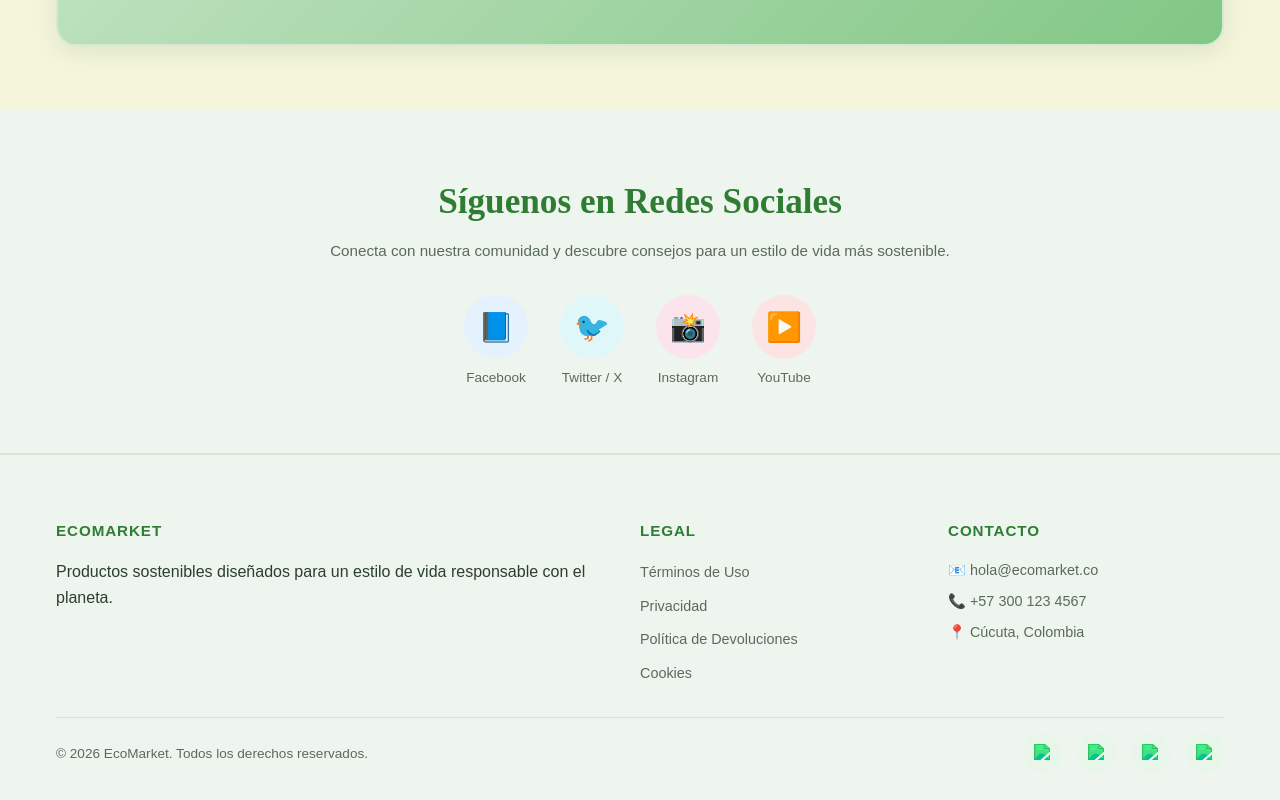
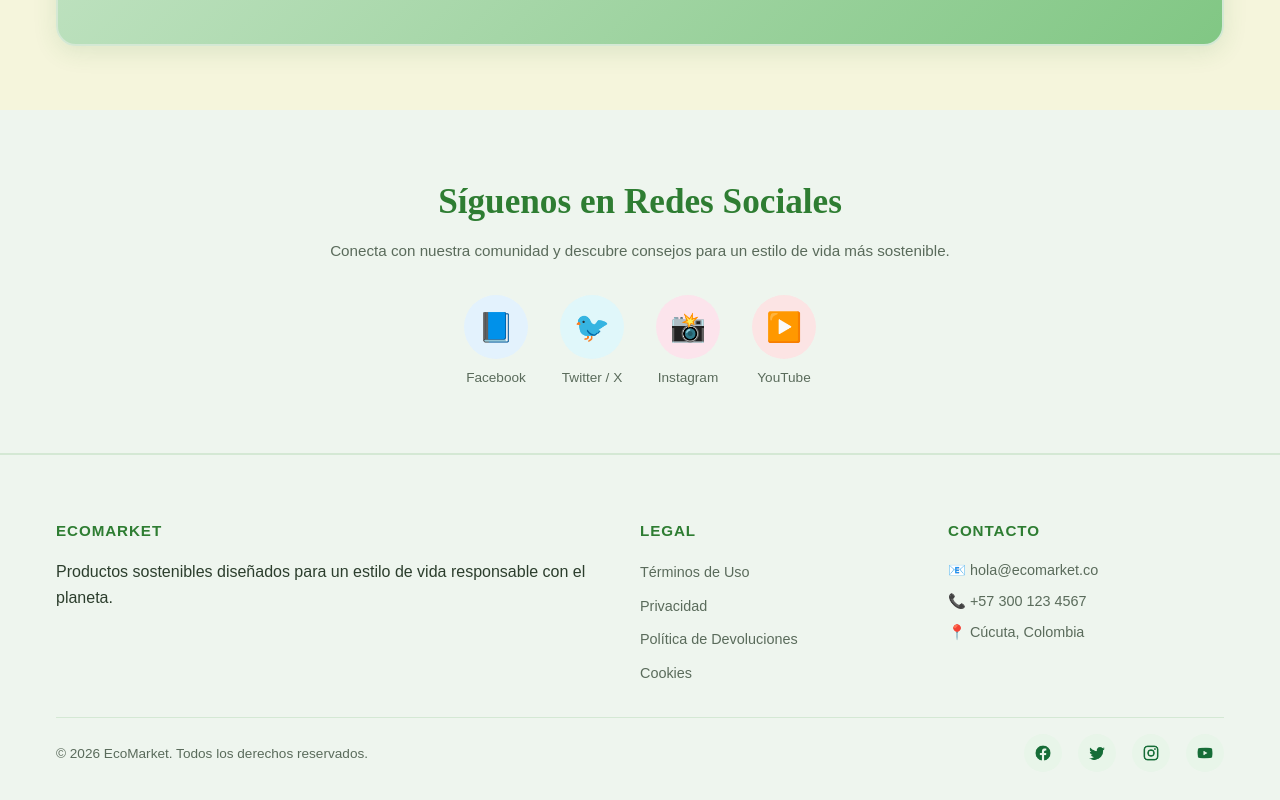
Before and after one commit to OctopusZeroKanagawa/EcoMarket_AndresJimenez, a plain HTML site: page views/contacto.html in a window 1280 px wide. Shown: the part 1476-2276 px from the top of the page. Drawn offline with Linux system fonts and the light colour scheme.

Commit message:
img path

```diff
--- a/views/contacto.html
+++ b/views/contacto.html
@@ -222,24 +222,24 @@
           <ul class="social-links">
             <li>
               <a href="#" aria-label="Facebook">
-                <img src="img/icons/facebook.png" alt="Facebook" />
+                <img src="../img/icons/facebook.png" alt="Facebook" />
               </a>
             </li>
 
             <li>
               <a href="#" aria-label="Twitter">
-                <img src="img/icons/twitter.png" alt="Twitter" />
+                <img src="../img/icons/twitter.png" alt="Twitter" />
               </a>
             </li>
 
             <li>
               <a href="#" aria-label="Instagram">
-                <img src="img/icons/instagram.png" alt="Instagram" />
+                <img src="../img/icons/instagram.png" alt="Instagram" />
               </a>
             </li>
             <li>
               <a href="#" aria-label="Youtube">
-                <img src="img/icons/youtube.png" alt="Youtube" />
+                <img src="../img/icons/youtube.png" alt="Youtube" />
               </a>
             </li>
           </ul>
```
Also changed, not shown: views/productos.html (+4 -4 lines), views/sobre-nosotros.html (+4 -4 lines).
